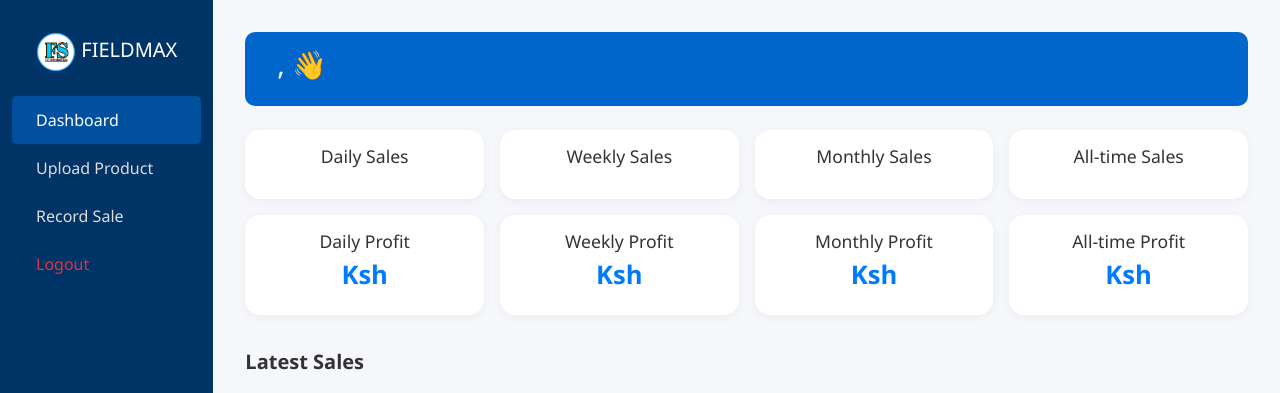
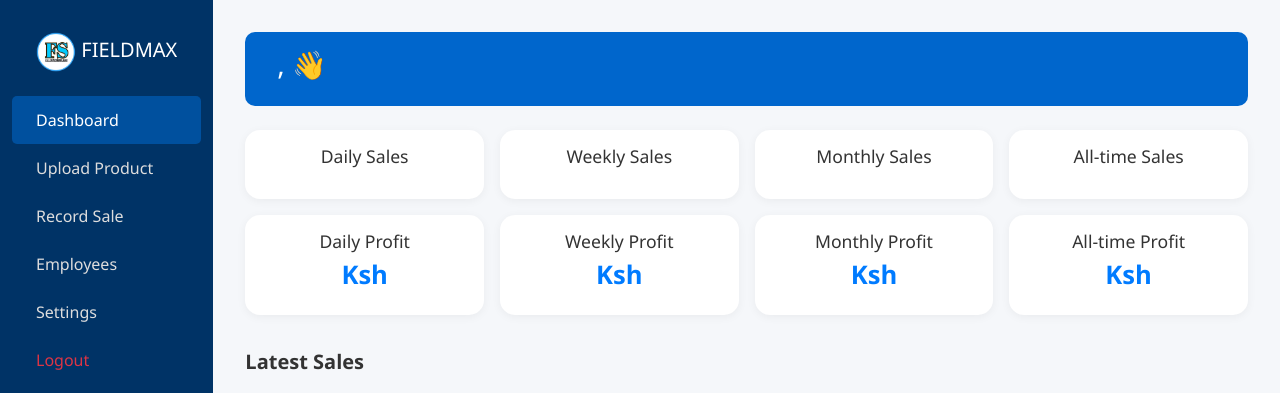
Before and after one commit to Vincentchirchir/fieldmax-sales-app, a Flask app: template templates/dashboard.html in a window 1280 px wide. Shown: the top 393 px of the page. Run offline with Flask 3, Linux system fonts and the light colour scheme; the template is opened without the code that fills it, so the values that code supplies are empty; some libraries are stand-ins or nearby versions.

Commit message:
Update dashboard.html

```diff
--- a/templates/dashboard.html
+++ b/templates/dashboard.html
@@ -81,6 +81,8 @@
             <a href="#" class="active">Dashboard</a>
             <a href="/upload-product">Upload Product</a>
             <a href="/record-sale">Record Sale</a>
+            <a href="/upload-employee">Employees</a>
+            <a href="/setting">Settings</a>
             <a href="{{ url_for('logout') }}" class="text-danger">Logout</a>
         </div>
 
```
